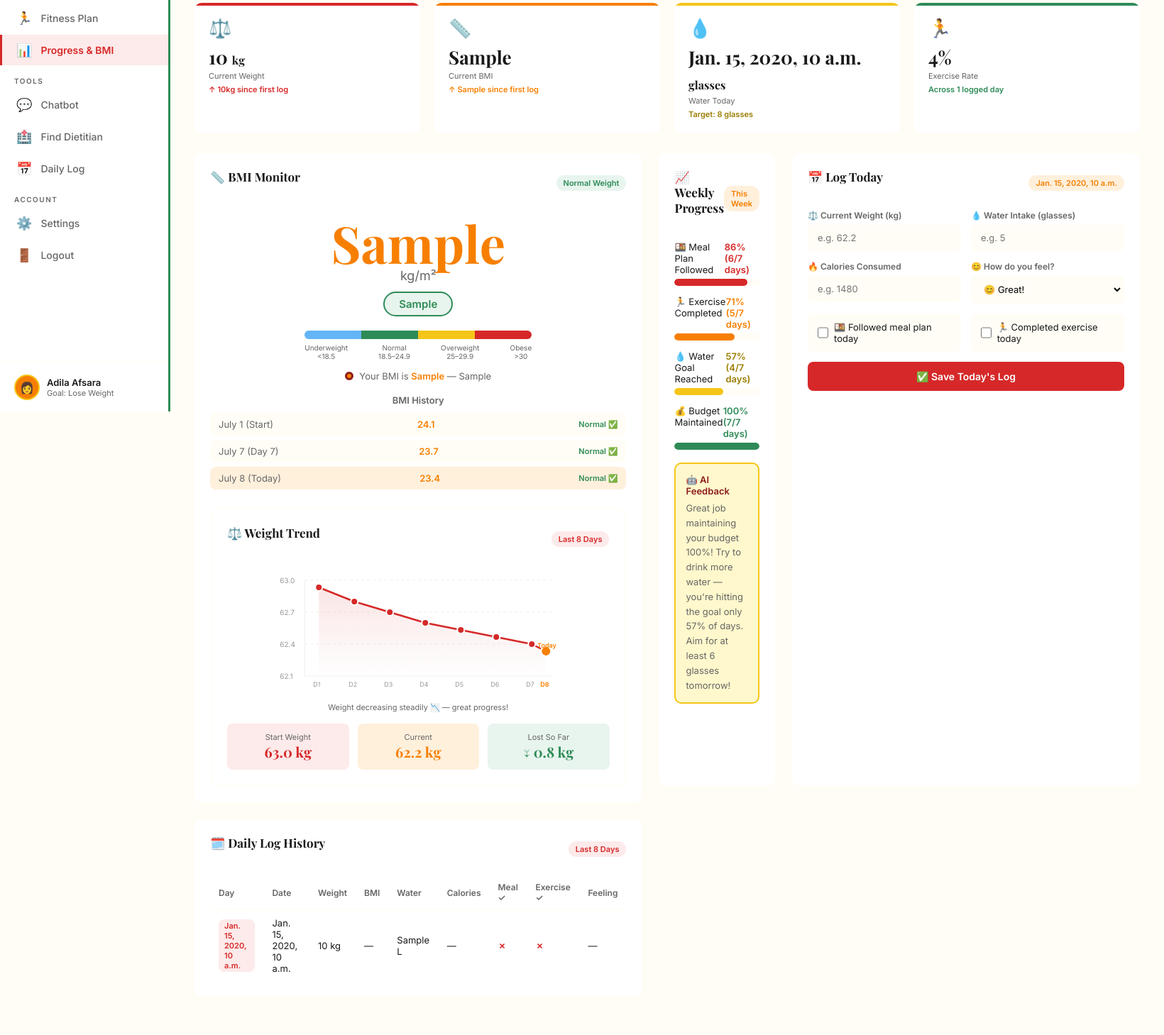
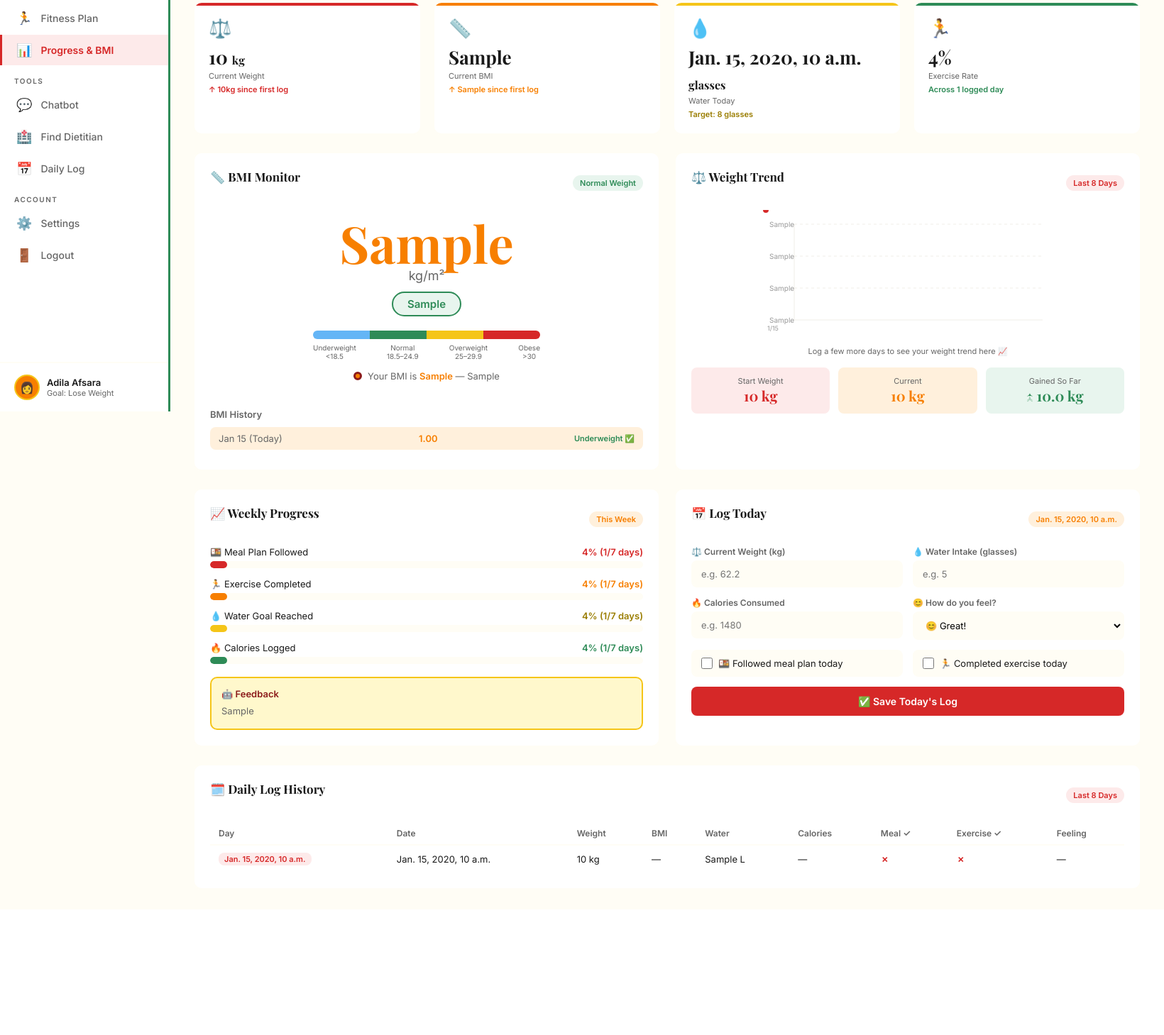
Before and after one commit to adila-afsara/Smart-Diet-Fitness-Planner, a Django app: template templates/DietMate_progress.html in a window 1640 px wide. Shown: the part 220-1679 px from the top of the page at 71% size. After the commit the page ends 1440 px from the top, so only its background shows below. Run offline with Django 5.2, Linux system fonts and the light colour scheme; tables that the repository leaves empty hold one stand-in row (values such as "Sample post"); the template is opened without the code that fills it: values that come from a table or form of the project are taken from there, most other values are stand-ins (such as "Sample title", 1, 10 or a date in 2020); a map, chart or similar area stays blank.

Commit message:
Update DietMate_progress.html

```diff
--- a/templates/DietMate_progress.html
+++ b/templates/DietMate_progress.html
@@ -292,23 +292,18 @@
               <div class="bmi-pointer-dot"></div>
              <div class="bmi-pointer-text">{% if latest_bmi %}Your BMI is <span>{{ latest_bmi.bmi_value }}</span> — {{ latest_bmi.bmi_category }}{% else %}Log your weight to see your BMI here.{% endif %}</div>
           </div>
+          </div>
           <div class="bmi-history">
             <div class="bmi-history-title">BMI History</div>
-            <div class="bmi-history-row">
-              <span class="bmi-history-date">July 1 (Start)</span>
-              <span class="bmi-history-val">24.1</span>
-              <span class="bmi-history-cat">Normal ✅</span>
+            {% for record in all_bmi_records|slice:":5" reversed %}
+            <div class="bmi-history-row" {% if forloop.last %}style="background:var(--orange-light)"{% endif %}>
+              <span class="bmi-history-date">{{ record.recorded_at|date:"M j" }}{% if forloop.last %} (Today){% endif %}</span>
+              <span class="bmi-history-val">{{ record.bmi_value }}</span>
+              <span class="bmi-history-cat">{{ record.bmi_category }} ✅</span>
             </div>
-            <div class="bmi-history-row">
-              <span class="bmi-history-date">July 7 (Day 7)</span>
-              <span class="bmi-history-val">23.7</span>
-              <span class="bmi-history-cat">Normal ✅</span>
-            </div>
-            <div class="bmi-history-row" style="background:var(--orange-light)">
-              <span class="bmi-history-date">July 8 (Today)</span>
-              <span class="bmi-history-val">23.4</span>
-              <span class="bmi-history-cat">Normal ✅</span>
-            </div>
+            {% empty %}
+            <div style="text-align:center; color:var(--muted); padding:10px; font-size:13px;">No BMI history yet.</div>
+            {% endfor %}
           </div>
         </div>
 
@@ -328,40 +323,30 @@
     <line x1="40" y1="110" x2="390" y2="110" stroke="#F0EEE8" stroke-width="1" stroke-dasharray="4"/>
 
     <!-- Y axis labels -->
-              <text x="5" y="24" font-size="10" fill="#999">63.0</text>
-              <text x="5" y="69" font-size="10" fill="#999">62.7</text>
-              <text x="5" y="114" font-size="10" fill="#999">62.4</text>
-              <text x="5" y="159" font-size="10" fill="#999">62.1</text>
+    {% if weight_y_labels %}
+    <text x="5" y="24" font-size="10" fill="#999">{{ weight_y_labels.0 }}</text>
+    <text x="5" y="69" font-size="10" fill="#999">{{ weight_y_labels.1 }}</text>
+    <text x="5" y="114" font-size="10" fill="#999">{{ weight_y_labels.2 }}</text>
+    <text x="5" y="159" font-size="10" fill="#999">{{ weight_y_labels.3 }}</text>
+    {% endif %}
 
+    {% if weight_area_path %}
     <!-- Area fill -->
-              <path d="M60,30 L110,50 L160,65 L210,80 L260,90 L310,100 L360,110 L380,120 L380,155 L60,155 Z"
-                fill="url(#weightGrad)" opacity="0.3"/>
+    <path d="{{ weight_area_path }}" fill="url(#weightGrad)" opacity="0.3"/>
 
     <!-- Line -->
-              <polyline points="60,30 110,50 160,65 210,80 260,90 310,100 360,110 380,120"
-                fill="none" stroke="#D62828" stroke-width="2.5" stroke-linejoin="round" stroke-linecap="round"/>
+    <polyline points="{{ weight_polyline }}" fill="none" stroke="#D62828" stroke-width="2.5" stroke-linejoin="round" stroke-linecap="round"/>
 
     <!-- Dots -->
-              <circle cx="60" cy="30" r="5" fill="#D62828" stroke="white" stroke-width="2"/>
-              <circle cx="110" cy="50" r="5" fill="#D62828" stroke="white" stroke-width="2"/>
-              <circle cx="160" cy="65" r="5" fill="#D62828" stroke="white" stroke-width="2"/>
-              <circle cx="210" cy="80" r="5" fill="#D62828" stroke="white" stroke-width="2"/>
-              <circle cx="260" cy="90" r="5" fill="#D62828" stroke="white" stroke-width="2"/>
-              <circle cx="310" cy="100" r="5" fill="#D62828" stroke="white" stroke-width="2"/>
-              <circle cx="360" cy="110" r="5" fill="#D62828" stroke="white" stroke-width="2"/>
-              <!-- Today dot highlighted -->
-              <circle cx="380" cy="120" r="7" fill="#F77F00" stroke="white" stroke-width="2"/>
-              <text x="368" y="115" font-size="9" fill="#F77F00" font-weight="700">Today</text>
-
-              <!-- X labels -->
-              <text x="52" y="170" font-size="9" fill="#999">D1</text>
-              <text x="102" y="170" font-size="9" fill="#999">D2</text>
-              <text x="152" y="170" font-size="9" fill="#999">D3</text>
-              <text x="202" y="170" font-size="9" fill="#999">D4</text>
-              <text x="252" y="170" font-size="9" fill="#999">D5</text>
-              <text x="302" y="170" font-size="9" fill="#999">D6</text>
-              <text x="352" y="170" font-size="9" fill="#999">D7</text>
-              <text x="372" y="170" font-size="9" fill="#F77F00" font-weight="700">D8</text>
+    {% for point in weight_chart_points %}
+      {% if point.is_last %}
+        <circle cx="{{ point.x }}" cy="{{ point.y }}" r="7" fill="#F77F00" stroke="white" stroke-width="2"/>
+        <text x="{{ point.x|add:-12 }}" y="{{ point.y|add:-5 }}" font-size="9" fill="#F77F00" font-weight="700">Today</text>
+      {% else %}
+        <circle cx="{{ point.x }}" cy="{{ point.y }}" r="5" fill="#D62828" stroke="white" stroke-width="2"/>
+      {% endif %}
+      <text x="{{ point.x|add:-8 }}" y="170" font-size="9" fill="#999">{{ point.date|date:"n/j" }}</text>
+    {% endfor %}
 
     <defs>
       <linearGradient id="weightGrad" x1="0" y1="0" x2="0" y2="1">
@@ -369,25 +354,35 @@
         <stop offset="100%" stop-color="#D62828" stop-opacity="0"/>
       </linearGradient>
     </defs>
+    {% endif %}
   </svg>
 </div>
+
+{% if weight_chart_points|length < 2 %}
+<div class="chart-label">Log a few more days to see your weight trend here 📈</div>
+{% elif chart_weight_change < 0 %}
 <div class="chart-label">Weight decreasing steadily 📉 — great progress!</div>
+{% else %}
+<div class="chart-label">Keep logging daily to track your trend 📊</div>
+{% endif %}
 
 <!-- Weight summary -->
+{% if chart_start_weight %}
 <div style="display:flex; gap:12px; margin-top:16px;">
   <div style="flex:1; text-align:center; padding:12px; background:var(--red-light); border-radius:8px;">
     <div style="font-size:11px; color:var(--muted)">Start Weight</div>
-              <div style="font-family:'Playfair Display',serif; font-size:20px; color:var(--red); font-weight:700;">63.0 kg</div>
+    <div style="font-family:'Playfair Display',serif; font-size:20px; color:var(--red); font-weight:700;">{{ chart_start_weight }} kg</div>
   </div>
   <div style="flex:1; text-align:center; padding:12px; background:var(--orange-light); border-radius:8px;">
     <div style="font-size:11px; color:var(--muted)">Current</div>
-              <div style="font-family:'Playfair Display',serif; font-size:20px; color:var(--orange); font-weight:700;">62.2 kg</div>
+    <div style="font-family:'Playfair Display',serif; font-size:20px; color:var(--orange); font-weight:700;">{{ chart_current_weight }} kg</div>
   </div>
   <div style="flex:1; text-align:center; padding:12px; background:var(--green-light); border-radius:8px;">
-              <div style="font-size:11px; color:var(--muted)">Lost So Far</div>
-              <div style="font-family:'Playfair Display',serif; font-size:20px; color:var(--green); font-weight:700;">↓ 0.8 kg</div>
+    <div style="font-size:11px; color:var(--muted)">{% if chart_weight_change <= 0 %}Lost So Far{% else %}Gained So Far{% endif %}</div>
+    <div style="font-family:'Playfair Display',serif; font-size:20px; color:var(--green); font-weight:700;">{% if chart_weight_change < 0 %}↓{% else %}↑{% endif %} {{ chart_weight_change|floatformat:1 }} kg</div>
   </div>
 </div>
+{% endif %}
         </div>
       </div>
 
@@ -403,37 +398,37 @@
           <div class="progress-item">
             <div class="progress-label">
               <span>🍱 Meal Plan Followed</span>
-              <span style="color:var(--red); font-weight:600;">86% (6/7 days)</span>
+              <span style="color:var(--red); font-weight:600;">{{ meal_rate }}% ({{ week_log_count }}/7 days)</span>
             </div>
-            <div class="progress-bar"><div class="progress-fill fill-red" style="width:86%"></div></div>
+            <div class="progress-bar"><div class="progress-fill fill-red" style="width:{{ meal_rate }}%"></div></div>
           </div>
           <div class="progress-item">
             <div class="progress-label">
               <span>🏃 Exercise Completed</span>
-              <span style="color:var(--orange); font-weight:600;">71% (5/7 days)</span>
+              <span style="color:var(--orange); font-weight:600;">{{ exercise_rate }}% ({{ week_log_count }}/7 days)</span>
             </div>
-            <div class="progress-bar"><div class="progress-fill fill-orange" style="width:71%"></div></div>
+            <div class="progress-bar"><div class="progress-fill fill-orange" style="width:{{ exercise_rate }}%"></div></div>
           </div>
           <div class="progress-item">
             <div class="progress-label">
               <span>💧 Water Goal Reached</span>
-              <span style="color:#9A7D00; font-weight:600;">57% (4/7 days)</span>
+              <span style="color:#9A7D00; font-weight:600;">{{ water_goal_rate }}% ({{ week_log_count }}/7 days)</span>
             </div>
-            <div class="progress-bar"><div class="progress-fill fill-yellow" style="width:57%"></div></div>
+            <div class="progress-bar"><div class="progress-fill fill-yellow" style="width:{{ water_goal_rate }}%"></div></div>
           </div>
           <div class="progress-item">
             <div class="progress-label">
-              <span>💰 Budget Maintained</span>
-              <span style="color:var(--green); font-weight:600;">100% (7/7 days)</span>
+              <span>🔥 Calories Logged</span>
+              <span style="color:var(--green); font-weight:600;">{{ calories_logged_rate }}% ({{ week_log_count }}/7 days)</span>
             </div>
-            <div class="progress-bar"><div class="progress-fill fill-green" style="width:100%"></div></div>
+            <div class="progress-bar"><div class="progress-fill fill-green" style="width:{{ calories_logged_rate }}%"></div></div>
           </div>
 
           <!-- AI Feedback -->
           <div style="margin-top:18px; padding:14px; background:var(--yellow-light); border:2px solid var(--yellow); border-radius:10px;">
-            <div style="font-size:13px; font-weight:700; color:var(--hover); margin-bottom:6px;">🤖 AI Feedback</div>
+            <div style="font-size:13px; font-weight:700; color:var(--hover); margin-bottom:6px;">🤖 Feedback</div>
             <div style="font-size:13px; color:var(--muted); line-height:1.6;">
-              Great job maintaining your budget 100%! Try to drink more water — you're hitting the goal only 57% of days. Aim for at least 6 glasses tomorrow!
+              {{ ai_feedback }}
             </div>
           </div>
         </div>
@@ -505,7 +500,7 @@
               <th>Feeling</th>
             </tr>
           </thead>
-          <tbody>
+
             <tbody>
             {% for log in recent_logs %}
             <tr>
@@ -523,7 +518,7 @@
             <tr><td colspan="9" style="text-align:center; color:var(--muted); padding:20px;">No logs yet — save today's log above to get started!</td></tr>
             {% endfor %}
           </tbody>
-          </tbody>
+
         </table>
       </div>
 
```
Lines whose indentation alone changed are shown as unchanged.
